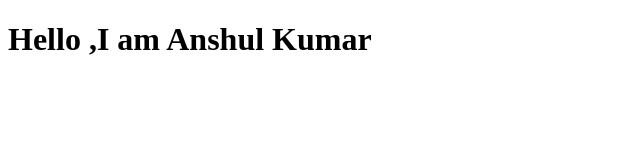
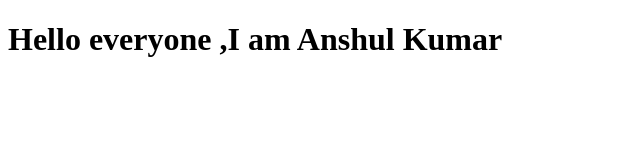
Before and after one commit to anshulk02101/my_html_repo, a plain HTML site: page my_html_repo/index.html in a window 1280 px wide. Shown: the whole page, without its empty margins (0-640 px from the left). Drawn offline with Linux system fonts and the light colour scheme.

Commit message:
everyone , added

```diff
--- a/my_html_repo/index.html
+++ b/my_html_repo/index.html
@@ -6,6 +6,6 @@
     <title>Document</title>
 </head>
 <body>
-    <h1>Hello ,I am Anshul Kumar</h1>
+    <h1>Hello everyone ,I am Anshul Kumar</h1>
 </body>
 </html>
```
